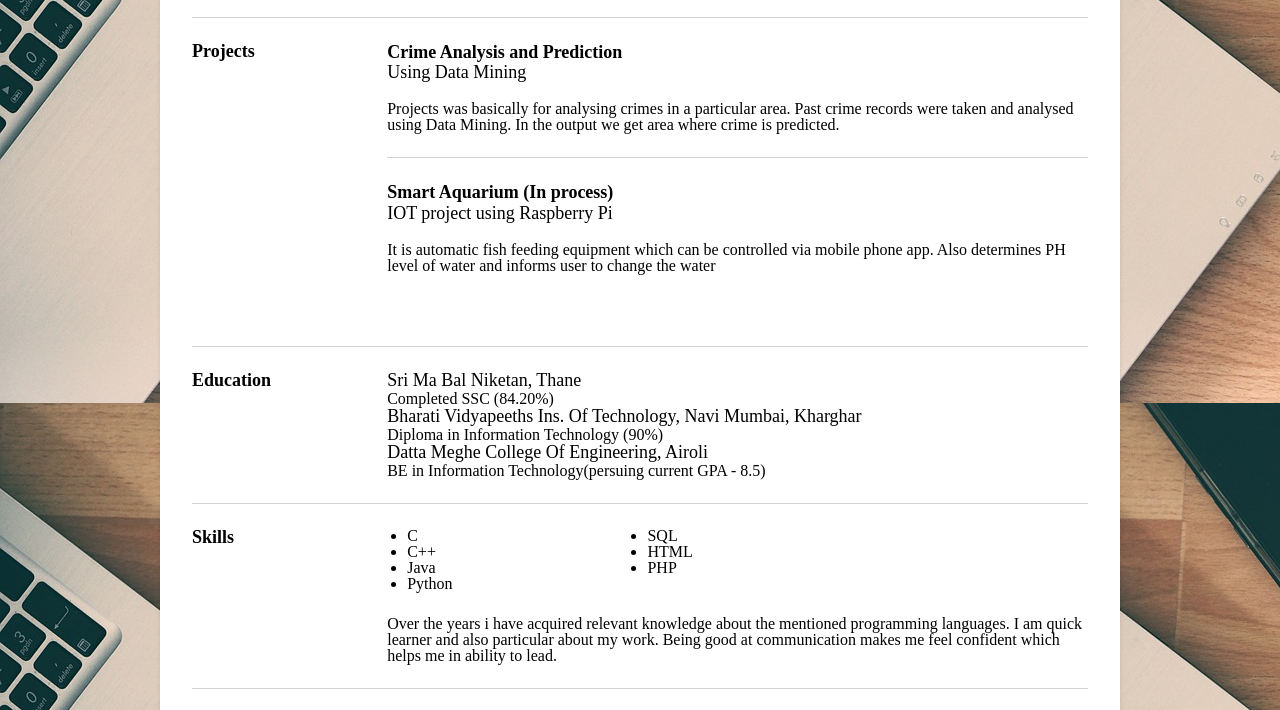
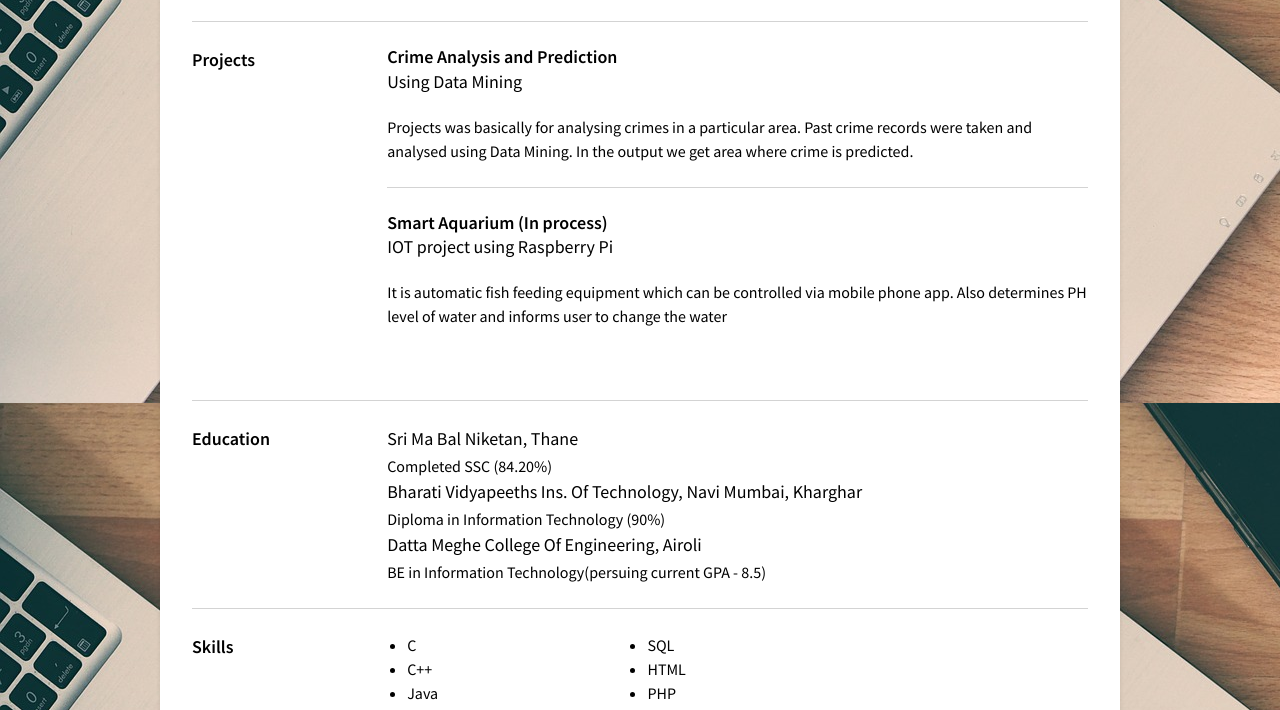
Before and after one commit to sid261999/sid261999.github.io, a plain HTML site: page index.html in a window 1280 px wide. Shown: the part 237-947 px from the top of the page. Drawn offline with nearby package versions, Linux system fonts and the light colour scheme.

Commit message:
Update style.css

```diff
--- a/style.css
+++ b/style.css
@@ -8,6 +8,8 @@ html {
 body {
   background-image: url("mac1.jpeg");
   background-color: #cccccc;
+  font-family: 'Source Sans Pro', sans-serif;
+  line-height: 1.5;
 }
 
 img {
```
